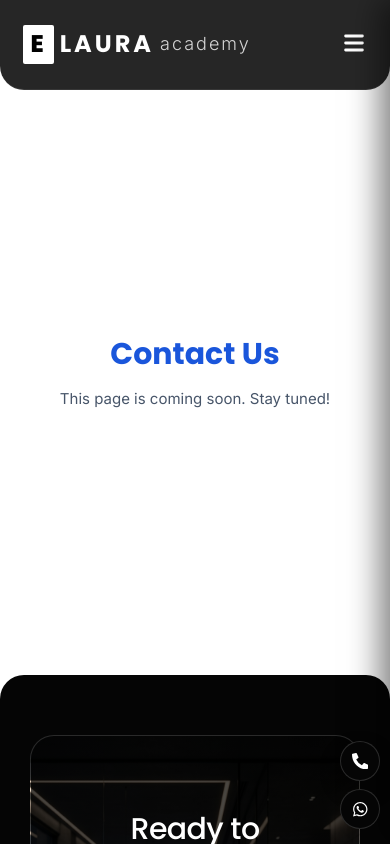
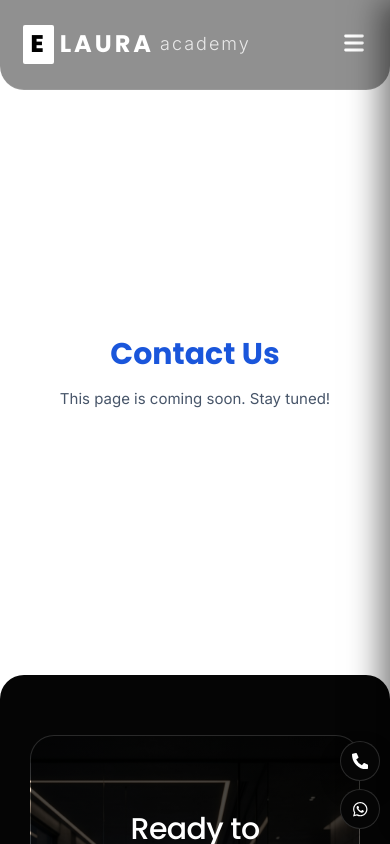
Before and after one commit to guru177/elaura, a React (Vite) app: page /contact in a window 390 px wide. Shown: the top 844 px of the page. Built offline with nearby package versions, Linux system fonts and the light colour scheme.

Commit message:
responsive update

```diff
--- a/src/components/layout/Navbar.css
+++ b/src/components/layout/Navbar.css
@@ -9,7 +9,7 @@
   right: 0;
   z-index: 1000;
   height: 90px;
-  background: rgba(0, 0, 0, 0.85); /* Deep dark base for premium dark glass */
+  background: rgba(10, 10, 10, 0.45); /* Beautiful, highly transparent dark glass base */
   backdrop-filter: blur(16px);
   -webkit-backdrop-filter: blur(16px);
   border-bottom-left-radius: 24px;
```
